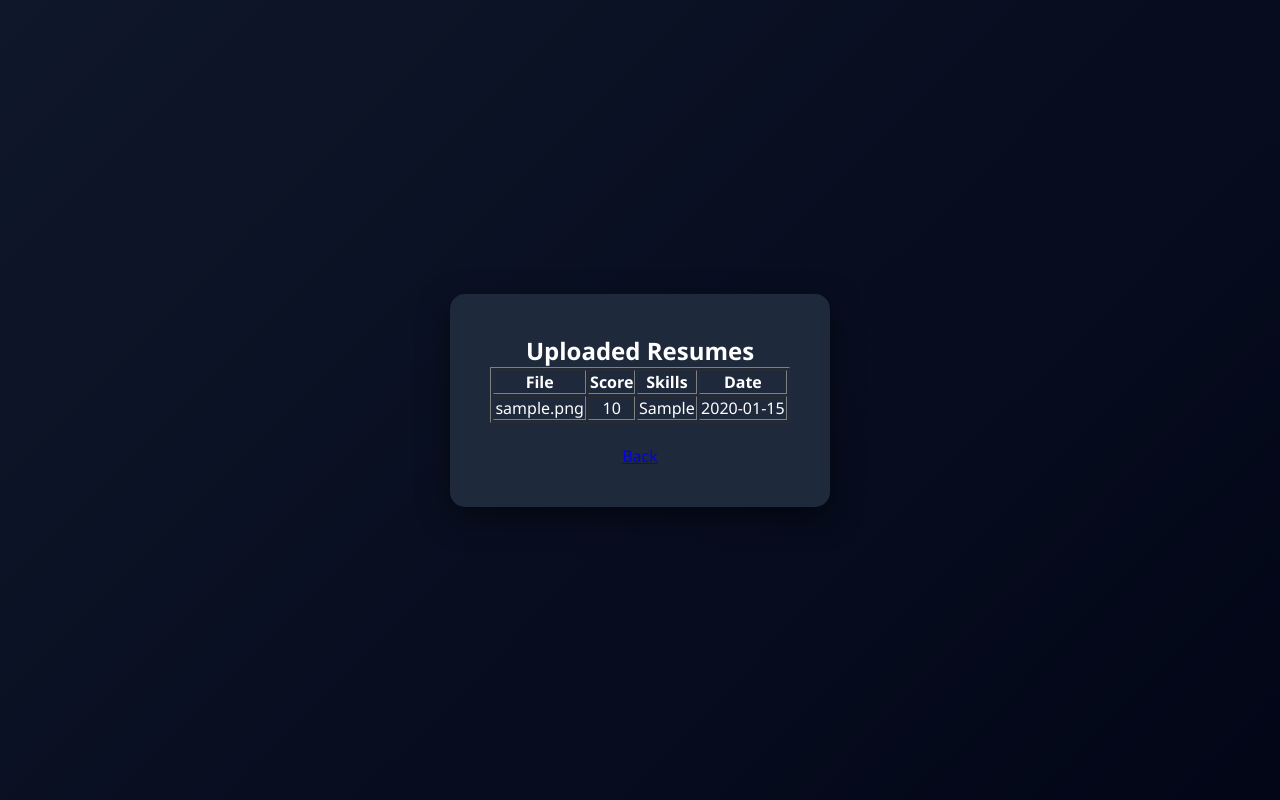
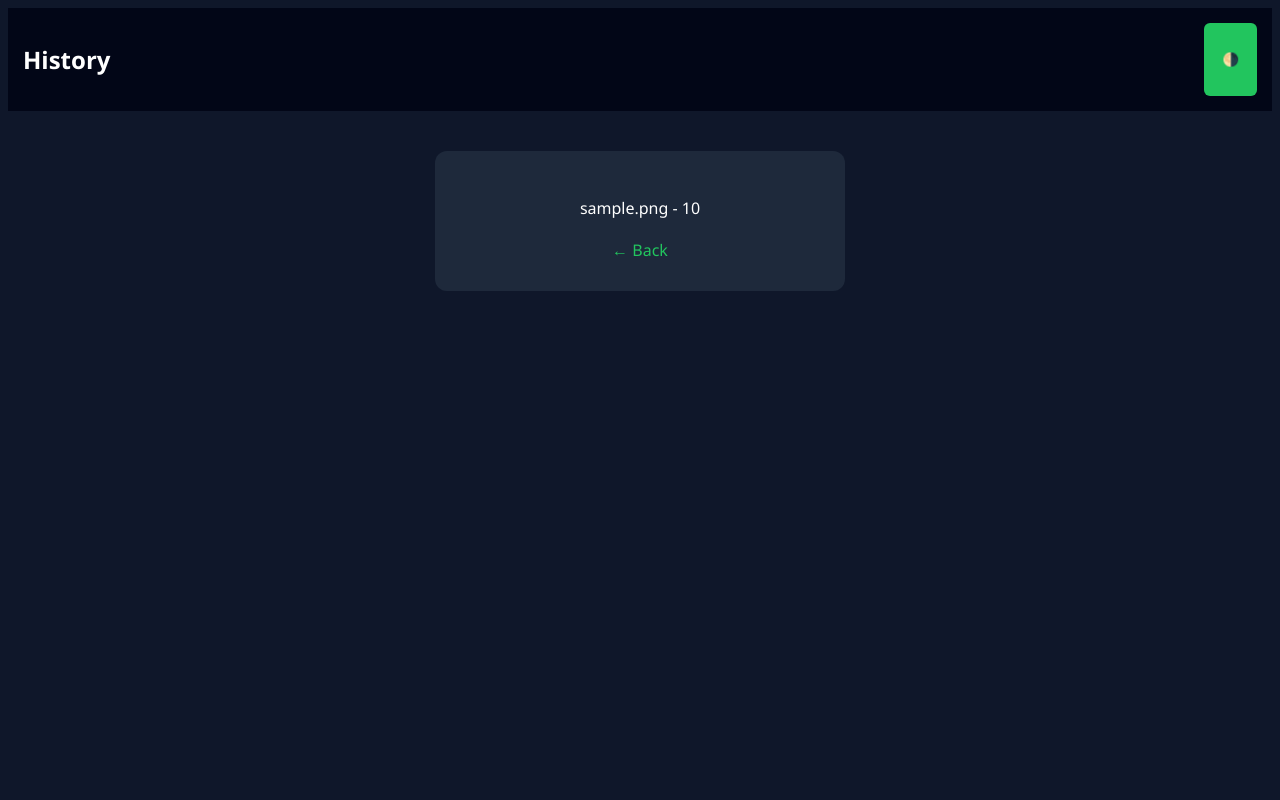
Before and after one commit to SagnikAB/aipsires, a Flask app: page /history in a window 1280 px wide. Run offline with Flask 3, Linux system fonts and the light colour scheme; tables that the repository leaves empty hold one stand-in row (values such as "Sample post").

Commit message:
UI final fix

```diff
--- a/static/style.css
+++ b/static/style.css
@@ -1,132 +1,70 @@
-* {
-  margin: 0;
-  padding: 0;
-  box-sizing: border-box;
-  font-family: "Segoe UI", sans-serif;
+:root {
+  --bg:#0f172a;
+  --card:#1e293b;
+  --text:#ffffff;
+  --nav:#020617;
+}
+
+body.light {
+  --bg:#f1f5f9;
+  --card:#ffffff;
+  --text:#0f172a;
 }
 
 body {
-  background: linear-gradient(135deg, #0f172a, #020617);
-  color: white;
-  min-height: 100vh;
-  display: flex;
-  flex-direction: column;
+  background:var(--bg);
+  color:var(--text);
+  font-family:Segoe UI,sans-serif;
 }
 
-/* NAVBAR */
 nav {
-  background: #020617;
-  padding: 15px 40px;
-  display: flex;
-  justify-content: space-between;
-  align-items: center;
-  border-bottom: 1px solid #1e293b;
-}
-
-nav h2 {
-  color: #22c55e;
+  background:var(--nav);
+  padding:15px;
+  display:flex;
+  justify-content:space-between;
 }
 
 .links a {
-  color: #cbd5f5;
-  margin-left: 20px;
-  text-decoration: none;
-  font-size: 14px;
+  color:#22c55e;
+  margin-left:12px;
+  text-decoration:none;
 }
 
-.links a:hover {
-  color: #22c55e;
-}
-
-/* MAIN */
 .container {
-  flex: 1;
-  display: flex;
-  justify-content: center;
-  align-items: center;
+  display:flex;
+  justify-content:center;
+  margin-top:40px;
 }
 
 .card {
-  background: #1e293b;
-  padding: 40px;
-  border-radius: 15px;
-  text-align: center;
-  width: 380px;
-  box-shadow: 0 10px 30px rgba(0,0,0,0.5);
-}
-
-.card h1 {
-  margin-bottom: 15px;
-}
-
-.subtitle {
-  color: #94a3b8;
-  font-size: 14px;
-  margin-bottom: 20px;
-}
-
-input {
-  margin-bottom: 20px;
-  color: white;
+  background:var(--card);
+  padding:30px;
+  border-radius:12px;
+  width:350px;
+  text-align:center;
 }
 
 button {
-  background: #22c55e;
-  border: none;
-  padding: 12px 18px;
-  border-radius: 8px;
-  color: white;
-  cursor: pointer;
-  font-size: 15px;
-  transition: 0.3s;
+  background:#22c55e;
+  border:none;
+  padding:10px 18px;
+  border-radius:6px;
+  cursor:pointer;
+  color:white;
 }
 
-button:hover {
-  background: #16a34a;
-}
-
-/* RESULT */
-.result h3 {
-  margin-top: 20px;
-}
-
-.score-circle {
-  width: 120px;
-  height: 120px;
-  border-radius: 50%;
-  background: #22c55e;
-  display: flex;
-  align-items: center;
-  justify-content: center;
-  font-size: 28px;
-  margin: 20px auto;
-  font-weight: bold;
-}
-
-.skills {
-  list-style: none;
-  margin-top: 15px;
-}
-
-.skills li {
-  background: #334155;
-  margin: 6px 0;
-  padding: 8px;
-  border-radius: 6px;
+.theme-btn {
+  margin-left:10px;
 }
 
 .back-btn {
-  display: inline-block;
-  margin-top: 20px;
-  text-decoration: none;
-  color: #22c55e;
+  display:block;
+  margin-top:20px;
+  color:#22c55e;
+  text-decoration:none;
 }
 
-/* FOOTER */
 footer {
-  text-align: center;
-  padding: 15px;
-  background: #020617;
-  font-size: 13px;
-  color: #64748b;
+  text-align:center;
+  margin-top:40px;
 }
--- a/static/theme.js
+++ b/static/theme.js
@@ -1,12 +1,17 @@
 function toggleTheme() {
-    document.body.classList.toggle("light");
-    localStorage.setItem("theme",
-        document.body.classList.contains("light") ? "light" : "dark"
-    );
+    const body = document.body;
+    body.classList.toggle("light");
+
+    if (body.classList.contains("light")) {
+        localStorage.setItem("theme", "light");
+    } else {
+        localStorage.setItem("theme", "dark");
+    }
 }
 
 window.onload = function () {
-    if (localStorage.getItem("theme") === "light") {
+    const savedTheme = localStorage.getItem("theme");
+    if (savedTheme === "light") {
         document.body.classList.add("light");
     }
 };
--- a/templates/history.html
+++ b/templates/history.html
@@ -1,36 +1,28 @@
 <!DOCTYPE html>
 <html>
 <head>
-<title>Resume History</title>
-<link rel="stylesheet" href="/static/style.css">
+<meta charset="UTF-8">
+<title>History</title>
+<link rel="stylesheet" href="{{ url_for('static', filename='style.css') }}">
+<script src="{{ url_for('static', filename='theme.js') }}" defer></script>
 </head>
-<body class="dark">
+
+<body>
+
+<nav>
+    <h2>History</h2>
+    <button type="button" class="theme-btn" onclick="toggleTheme()">🌗</button>
+</nav>
 
 <div class="container">
-  <div class="card">
-    <h2>Uploaded Resumes</h2>
+    <div class="card">
 
-    <table border="1" width="100%" cellpadding="8">
-      <tr>
-        <th>File</th>
-        <th>Score</th>
-        <th>Skills</th>
-        <th>Date</th>
-      </tr>
+        {% for row in data %}
+        <p>{{ row[1] }} - {{ row[2] }}</p>
+        {% endfor %}
 
-      {% for r in data %}
-      <tr>
-        <td>{{ r[1] }}</td>
-        <td>{{ r[2] }}</td>
-        <td>{{ r[3] }}</td>
-        <td>{{ r[4] }}</td>
-      </tr>
-      {% endfor %}
-    </table>
-
-    <br>
-    <a href="/">Back</a>
-  </div>
+        <a href="/" class="back-btn">← Back</a>
+    </div>
 </div>
 
 </body>
```
Also changed, not shown: templates/index.html (+9 -16 lines), templates/result.html (+10 -27 lines).
